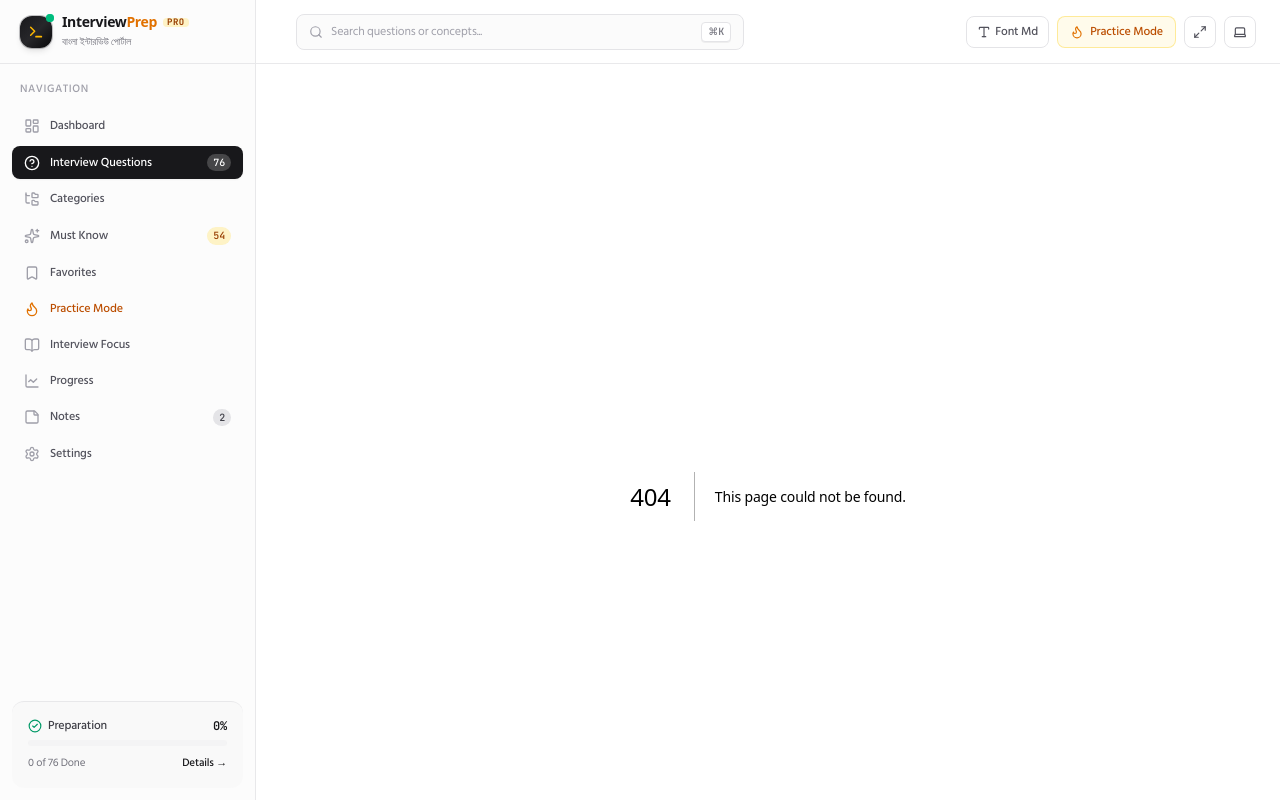
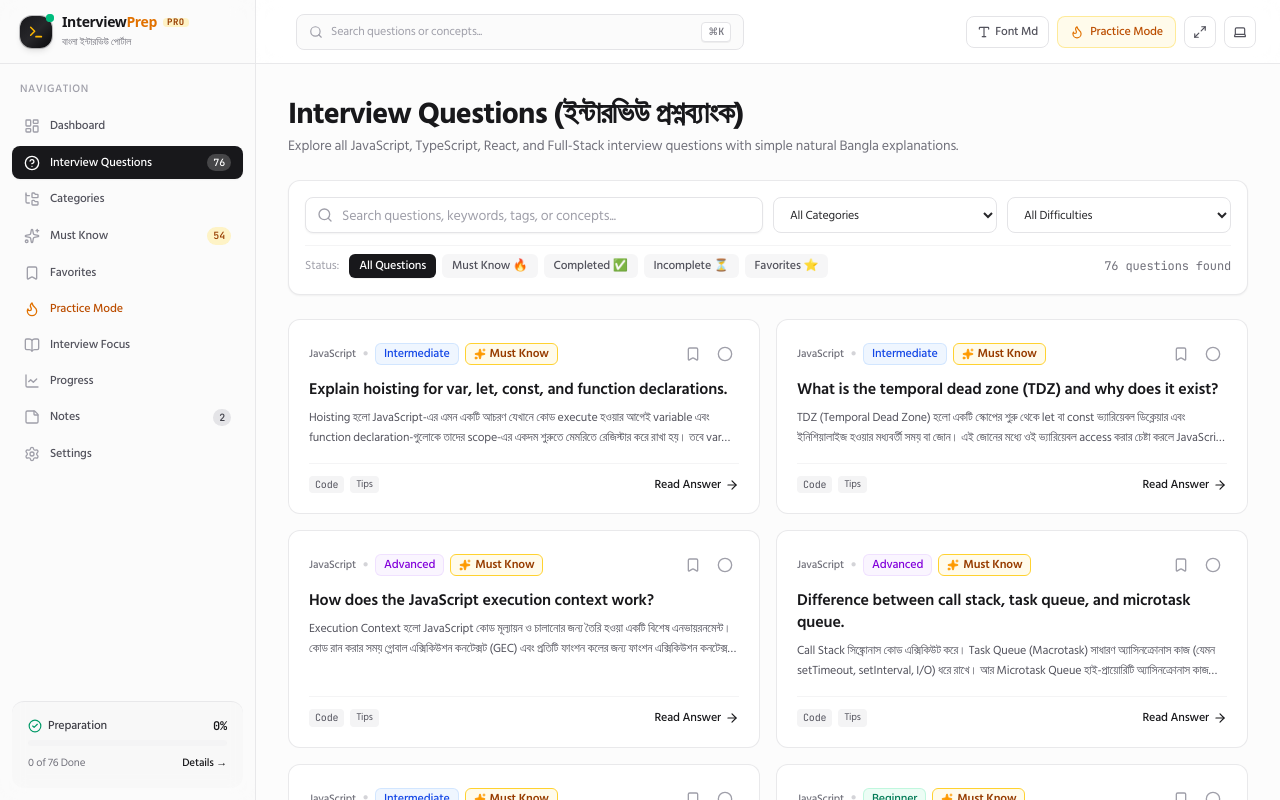
Before and after one commit to rakibul263/InterviewPrep-PRO, a Next.js app: page /questions in a window 1280 px wide. Before the commit this address had no page. Shown: the top 800 px of the page. Built offline with nearby package versions, Linux system fonts and the light colour scheme.

Commit message:
feat: add Questions page with filters and Question Detail page with 12-section layout

```diff
--- /dev/null
+++ b/app/questions/[id]/page.tsx
@@ -0,0 +1,96 @@
+"use client";
+
+import React, { useEffect, use } from "react";
+import { notFound } from "next/navigation";
+import { getQuestionById } from "@/data/questions";
+import { useUserProgress } from "@/hooks/useUserProgress";
+import { QuestionHeader } from "@/components/questions/QuestionHeader";
+import { ShortAnswerBox } from "@/components/questions/ShortAnswerBox";
+import { ExplanationSection } from "@/components/questions/ExplanationSection";
+import { InterviewAnswerCard } from "@/components/questions/InterviewAnswerCard";
+import { DetailedBreakdown } from "@/components/questions/DetailedBreakdown";
+import { CodeSnippet } from "@/components/questions/CodeSnippet";
+import { RealWorldBox } from "@/components/questions/RealWorldBox";
+import { TipsAndMistakes } from "@/components/questions/TipsAndMistakes";
+import { QuickRevisionCard } from "@/components/questions/QuickRevisionCard";
+import { FollowUpQuestions } from "@/components/questions/FollowUpQuestions";
+import { QuestionNotes } from "@/components/questions/QuestionNotes";
+import { QuestionNavigation } from "@/components/questions/QuestionNavigation";
+import { cn } from "@/lib/utils";
+
+export default function QuestionDetailPage({
+  params,
+}: {
+  params: Promise<{ id: string }>;
+}) {
+  const resolvedParams = use(params);
+  const { recordQuestionView, progress } = useUserProgress();
+  const question = getQuestionById(resolvedParams.id);
+  const questionId = question?.id;
+
+  useEffect(() => {
+    if (questionId) {
+      recordQuestionView(questionId);
+    }
+  }, [questionId, recordQuestionView]);
+
+  if (!question) {
+    notFound();
+  }
+
+  // Reading font size class
+  const getFontSizeClass = () => {
+    if (progress.readingFontSize === "large") return "text-lg";
+    if (progress.readingFontSize === "xlarge") return "text-xl";
+    return "text-base";
+  };
+
+  return (
+    <article
+      className={cn(
+        "max-w-3xl mx-auto space-y-8 pb-16 animate-in fade-in-50 duration-200",
+        getFontSizeClass()
+      )}
+    >
+      {/* 1. Question Header & Meta Bar */}
+      <QuestionHeader question={question} />
+
+      {/* 2. Short Answer (সংক্ষিপ্ত উত্তর) */}
+      <ShortAnswerBox shortAnswer={question.shortAnswer} />
+
+      {/* 3. Easy Explanation (সহজ ব্যাখ্যা) */}
+      <ExplanationSection easyExplanation={question.easyExplanation} />
+
+      {/* 4. Interview Speech Answer (ইন্টারভিউতে যেভাবে বলবেন) */}
+      <InterviewAnswerCard interviewAnswer={question.interviewAnswer} />
+
+      {/* 5. Detailed Breakdown (বিস্তারিত বিশ্লেষণ: What, Why, How, When) */}
+      <DetailedBreakdown detailedExplanation={question.detailedExplanation} />
+
+      {/* 6. Code Snippet & Bangla Steps */}
+      {question.codeExample && <CodeSnippet codeExample={question.codeExample} />}
+
+      {/* 7. Real World Production Use Cases */}
+      {question.realWorldExamples && question.realWorldExamples.length > 0 && (
+        <RealWorldBox realWorldExamples={question.realWorldExamples} />
+      )}
+
+      {/* 8. Interview Tips & Avoid Saying Comparison */}
+      <TipsAndMistakes interviewTips={question.interviewTips} />
+
+      {/* 9. Quick Revision Key Points (এক নজরে মনে রাখুন) */}
+      <QuickRevisionCard quickRevision={question.quickRevision} />
+
+      {/* 10. Clickable Follow-up Questions */}
+      {question.followUpQuestions && question.followUpQuestions.length > 0 && (
+        <FollowUpQuestions followUpQuestions={question.followUpQuestions} />
+      )}
+
+      {/* 11. Editable Personal Notes */}
+      <QuestionNotes questionId={question.id} />
+
+      {/* 12. Bottom Navigation (Previous / Next Question) */}
+      <QuestionNavigation currentQuestionId={question.id} />
+    </article>
+  );
+}
--- /dev/null
+++ b/app/questions/page.tsx
@@ -0,0 +1,123 @@
+"use client";
+
+import React, { useState, useMemo } from "react";
+import { ALL_QUESTIONS } from "@/data/questions";
+import { QuestionFilterState } from "@/types";
+import { useUserProgress } from "@/hooks/useUserProgress";
+import { QuestionCard } from "@/components/questions/QuestionCard";
+import { QuestionFilters } from "@/components/questions/QuestionFilters";
+
+export default function QuestionsPage() {
+  const { progress } = useUserProgress();
+
+  const [filters, setFilters] = useState<QuestionFilterState>({
+    searchQuery: "",
+    category: "all",
+    difficulty: "all",
+    importance: "all",
+    status: "all",
+    sortBy: "default",
+  });
+
+  const handleReset = () => {
+    setFilters({
+      searchQuery: "",
+      category: "all",
+      difficulty: "all",
+      importance: "all",
+      status: "all",
+      sortBy: "default",
+    });
+  };
+
+  const filteredQuestions = useMemo(() => {
+    return ALL_QUESTIONS.filter((q) => {
+      // 1. Search filter
+      if (filters.searchQuery) {
+        const query = filters.searchQuery.toLowerCase().trim();
+        const matchesTitle = q.question.toLowerCase().includes(query);
+        const matchesCategory = q.category.toLowerCase().includes(query);
+        const matchesShortAnswer = q.shortAnswer.toLowerCase().includes(query);
+        const matchesTags = q.tags.some((t) => t.toLowerCase().includes(query));
+
+        if (!matchesTitle && !matchesCategory && !matchesShortAnswer && !matchesTags) {
+          return false;
+        }
+      }
+
+      // 2. Category filter
+      if (filters.category !== "all" && q.categorySlug.toLowerCase() !== filters.category.toLowerCase()) {
+        return false;
+      }
+
+      // 3. Difficulty filter
+      if (filters.difficulty !== "all" && q.difficulty !== filters.difficulty) {
+        return false;
+      }
+
+      // 4. Importance filter
+      if (filters.importance !== "all" && q.importance !== filters.importance) {
+        return false;
+      }
+
+      // 5. Status filter
+      if (filters.status === "completed") {
+        if (!progress.completedQuestionIds.includes(q.id)) return false;
+      } else if (filters.status === "incomplete") {
+        if (progress.completedQuestionIds.includes(q.id)) return false;
+      } else if (filters.status === "favorites") {
+        if (!progress.favoriteQuestionIds.includes(q.id)) return false;
+      } else if (filters.status === "must-know") {
+        if (q.importance !== "Must Know") return false;
+      }
+
+      return true;
+    });
+  }, [filters, progress]);
+
+  return (
+    <div className="space-y-6 animate-in fade-in-50 duration-200">
+      {/* Page Header */}
+      <div>
+        <h1 className="text-2xl sm:text-3xl font-bold tracking-tight text-zinc-900 dark:text-zinc-50">
+          Interview Questions (ইন্টারভিউ প্রশ্নব্যাংক)
+        </h1>
+        <p className="text-sm text-zinc-500 dark:text-zinc-400 mt-1">
+          Explore all JavaScript, TypeScript, React, and Full-Stack interview questions with simple natural Bangla explanations.
+        </p>
+      </div>
+
+      {/* Filter Component */}
+      <QuestionFilters
+        filters={filters}
+        onFilterChange={setFilters}
+        onReset={handleReset}
+        totalCount={filteredQuestions.length}
+      />
+
+      {/* Questions Grid */}
+      {filteredQuestions.length > 0 ? (
+        <div className="grid grid-cols-1 md:grid-cols-2 gap-4">
+          {filteredQuestions.map((question) => (
+            <QuestionCard key={question.id} question={question} />
+          ))}
+        </div>
+      ) : (
+        <div className="py-16 text-center rounded-xl border border-dashed border-zinc-200 dark:border-zinc-800 bg-white/50 dark:bg-zinc-900/30">
+          <p className="text-base font-semibold text-zinc-800 dark:text-zinc-200">
+            No questions found
+          </p>
+          <p className="text-xs text-zinc-500 dark:text-zinc-400 mt-1 max-w-sm mx-auto">
+            Try adjusting your search query, clearing filters, or switching categories to find what you need.
+          </p>
+          <button
+            onClick={handleReset}
+            className="mt-4 px-4 py-1.5 rounded-lg text-xs font-medium bg-zinc-900 text-white dark:bg-zinc-100 dark:text-zinc-900 hover:bg-zinc-800"
+          >
+            Reset All Filters
+          </button>
+        </div>
+      )}
+    </div>
+  );
+}
```
